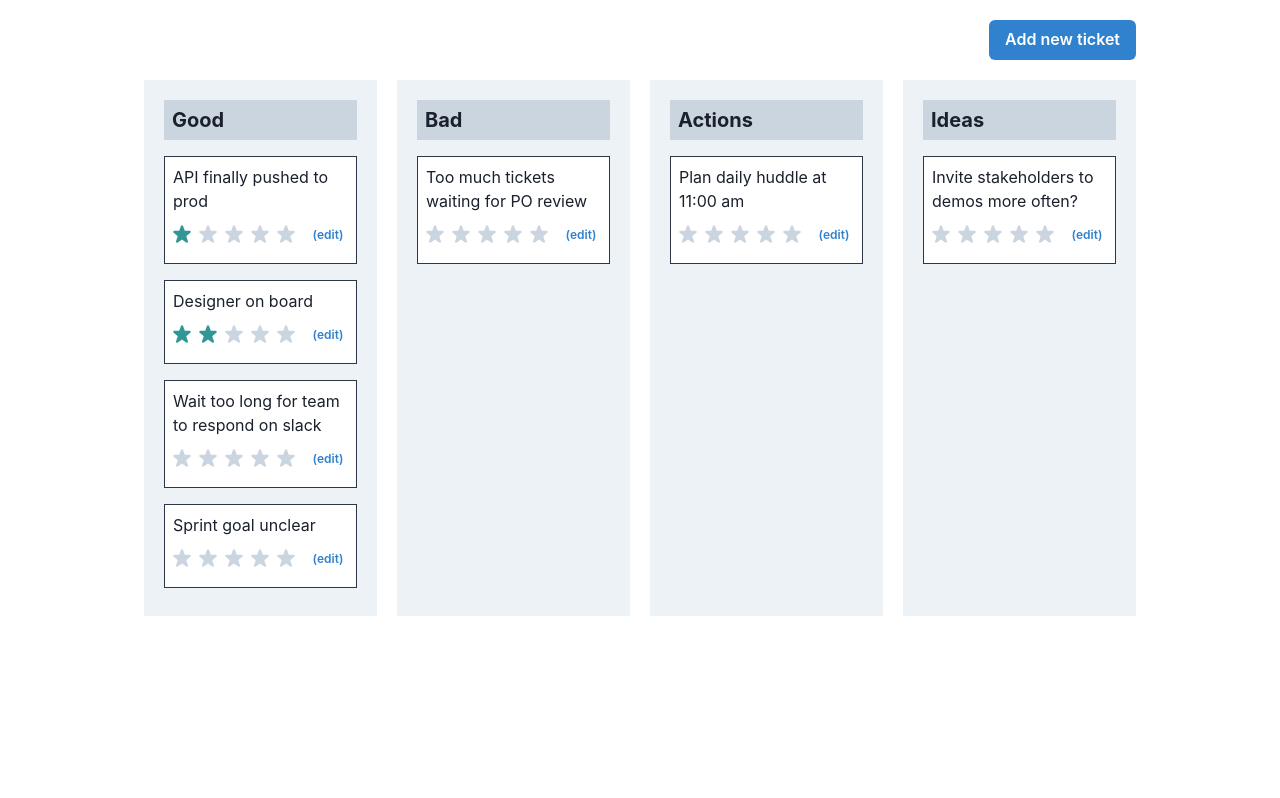
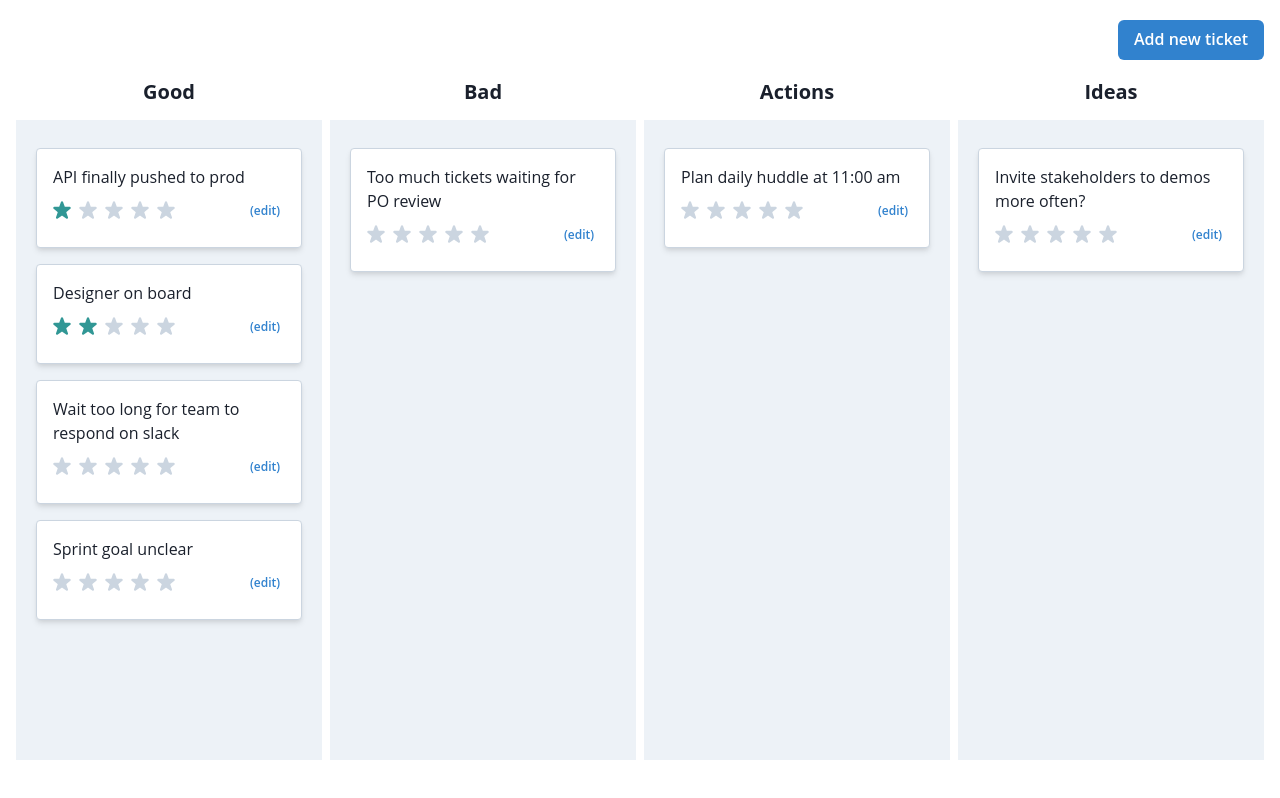
Before and after one commit to remcolakens/simple-scrum, a Next.js app: page / in a window 1280 px wide. Shown: the top 798 px of the page. Built offline with nearby package versions, Linux system fonts and the light colour scheme.

Commit message:
add: new font + tweaks layout

```diff
--- a/components/organisms/DropContainer/DropContainer.tsx
+++ b/components/organisms/DropContainer/DropContainer.tsx
@@ -6,10 +6,12 @@ import React from 'react';
 import { Draggable, Droppable } from 'react-beautiful-dnd';
 
 const DropContainer: React.FC<IDropContainer> = ({ id, title, tickets }) => (
-	<GridItem bg="gray.100" p={5} flexBasis={1}>
-		<Heading bg="gray.300" size="md" p={2} mb={2} flexShrink={0}>
+	<Box>
+		<Heading size="md" mb={4} textAlign="center">
 			{title}
 		</Heading>
+
+		<GridItem bg="gray.100" p={5} flexBasis={1} h="100%">
 			<Droppable droppableId={id}>
 				{({ innerRef, placeholder }) => (
 					<Flex ref={innerRef} direction="column" style={{ height: '100%' }}>
@@ -17,10 +19,12 @@ const DropContainer: React.FC<IDropContainer> = ({ id, title, tickets }) => (
 							<Draggable key={id} draggableId={id} index={index}>
 								{({ draggableProps, dragHandleProps, innerRef }) => (
 									<Box
-									p={2}
+										p={4}
 										my={2}
 										border="1px"
-									borderColor="gray.700"
+										borderColor="gray.300"
+										borderRadius="4px"
+										boxShadow="md"
 										bg="white"
 										ref={innerRef}
 										{...draggableProps}
@@ -42,6 +46,7 @@ const DropContainer: React.FC<IDropContainer> = ({ id, title, tickets }) => (
 				)}
 			</Droppable>
 		</GridItem>
+	</Box>
 );
 
 export default DropContainer;
--- a/package.json
+++ b/package.json
@@ -50,6 +50,7 @@
 		"@chakra-ui/react": "^2.4.1",
 		"@emotion/react": "^11.10.5",
 		"@emotion/styled": "^11.10.5",
+		"@fontsource/open-sans": "^4.5.13",
 		"@types/react-beautiful-dnd": "^13.1.2",
 		"framer-motion": "^7.6.9",
 		"next": "^13.0.4",
--- a/pages/index.tsx
+++ b/pages/index.tsx
@@ -17,13 +17,17 @@ export const Home: React.FC = () => {
 
 	if (!SSR) {
 		return (
-			<Container maxW="container.lg">
+			<Container maxW="container.xl">
 				<Flex flexDirection="row-reverse" my={5}>
 					<AddTicket />
 				</Flex>
 
 				<DragDropContext onDragEnd={onDragEndHandler}>
-					<Grid templateColumns="repeat(4, 1fr)" gap={5}>
+					<Grid
+						templateColumns="repeat(4, 1fr)"
+						templateRows="repeat(4, 80vh)"
+						gap={2}
+					>
 						{columns.map(({ id, title, ticketId }) => (
 							<DropContainer
 								id={id}
--- a/styles/themes.ts
+++ b/styles/themes.ts
@@ -2,6 +2,11 @@ import { ButtonStyles as Button } from '@/styles/components/buttonStyles';
 import { extendTheme } from '@chakra-ui/react';
 
 export const primaryTheme = extendTheme({
+	fonts: {
+		heading: `'Open Sans', sans-serif`,
+		body: `'Open Sans', sans-serif`,
+	},
+
 	components: {
 		Button,
 	},
```
Also changed, not shown: 1 other file (tests, documents, lock files or other folders). Lines whose indentation alone changed are shown as unchanged.
